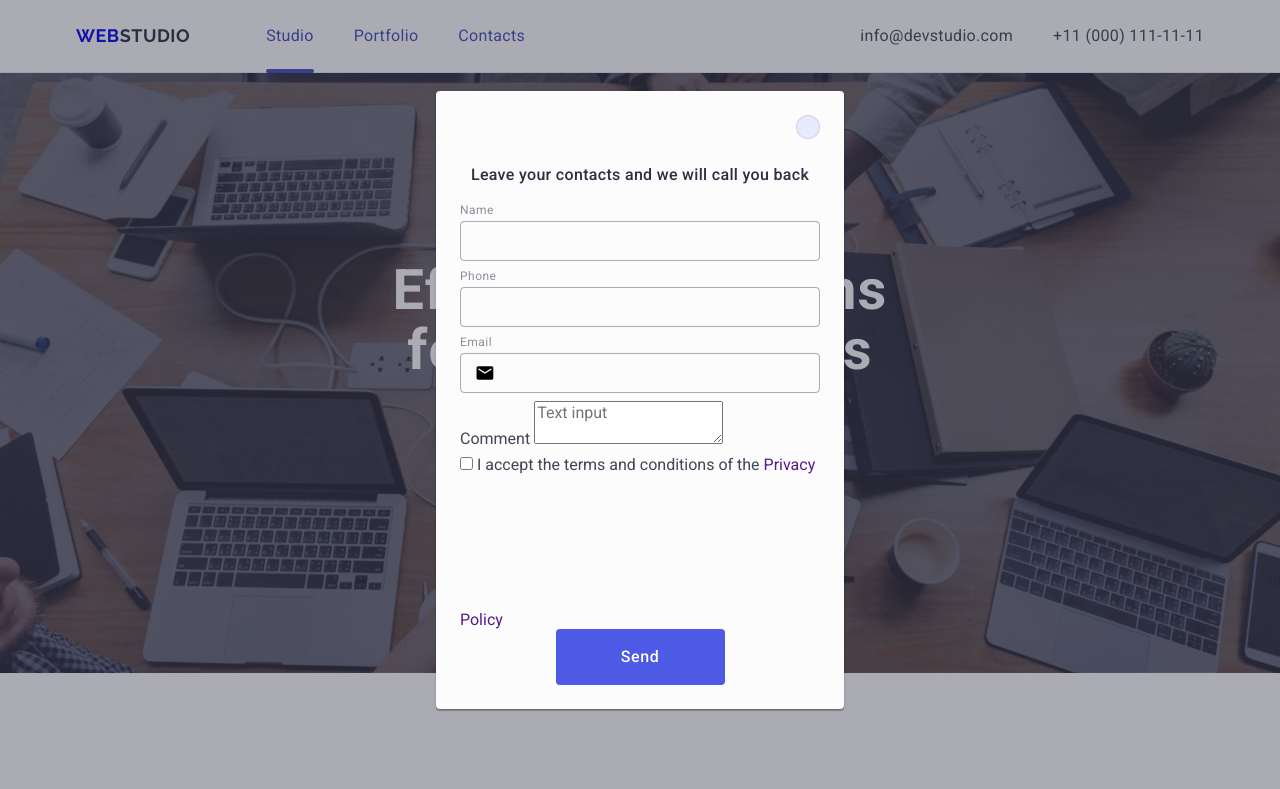
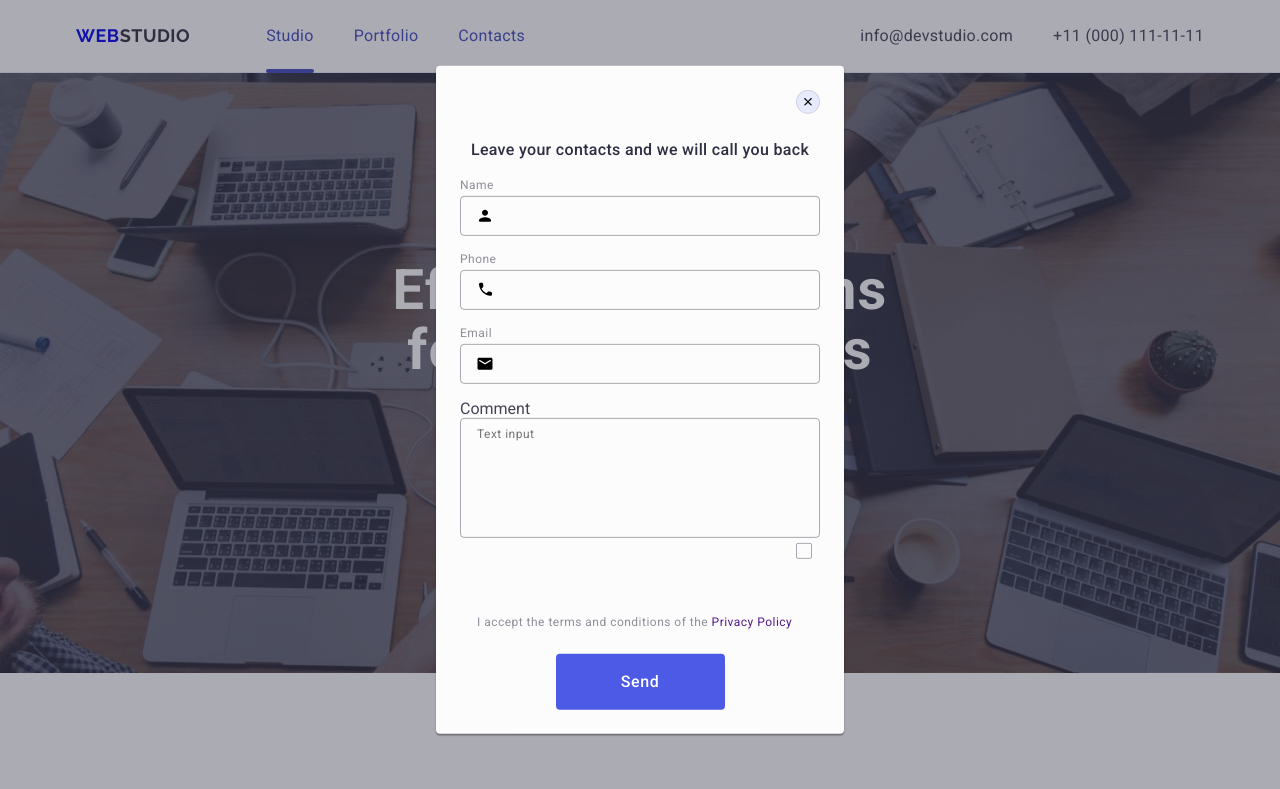
Before and after one commit to Mukuta0Pusmenski/goit-markup-hw-05, a plain HTML site: page index.html in a window 1280 px wide. Shown: the top 789 px of the page. Drawn offline with nearby package versions, Linux system fonts and the light colour scheme.

Commit message:
html css

```diff
--- a/css/styles.css
+++ b/css/styles.css
@@ -679,9 +679,9 @@ ul {
     background-color: #e7e9fc;
     border: 1px solid rgba(0, 0, 0, 0.1);
     cursor: pointer;
+    padding: 0;
+    /* transition: fill 250ms cubic-bezier(0.4, 0, 0.2, 1); */
     transition: background-color 250ms cubic-bezier(0.4, 0, 0.2, 1), border 250ms cubic-bezier(0.4, 0, 0.2, 1);
-    padding: 0;
-    transition: fill 250ms cubic-bezier(0.4, 0, 0.2, 1);
 }
 
 .button-exit-icon:hover {
@@ -737,7 +737,6 @@ ul {
     background-color: transparent;
     padding-left: 38px;
     outline: transparent;
-    transition: border-color 250ms cubic-bezier(0.4, 0, 0.2, 1);
 }
 
 .div-input:focus {
@@ -761,6 +760,54 @@ ul {
 }
 
 .form-div {
-    margin-bottom: 8px;
+    margin-bottom: 16px;
 }
+
+.div-texterea {
+    width: 100%;
+    height: 120px;
+    font-size: 12px;
+    line-height: 1.17;
+    letter-spacing: 0.04em;
+    color: rgba(46, 47, 66, 0.4);
+    border: 1px solid rgba(46, 47, 66, 0.4);
+    border-radius: 4px;
+    background-color: transparent;
+    padding: 8px 16px;
+    outline: transparent;
+    resize: none;
+    transition: border-color 250ms cubic-bezier(0.4, 0, 0.2, 1);
+}
+
+.div-texterea:focus {
+    border-color: #4D5AE5;
+}
+
+.checbox {
+    margin-bottom: 24px;
+}
+
+.checkbox-input {
+    visibility: hidden;
+}
+
+.checkbox-label {
+    font-size: 12px;
+    line-height: 1.17;
+    letter-spacing: 0.04em;
+    color: #8e8f99;
+}
+
+.label-span {
+    width: 16px;
+    height: 16px;
+    margin-top: -16px;
+    border: 1px solid rgba(46, 47, 66, 0.4);
+    border-radius: 2px;
+    transition: background-color 250ms cubic-bezier(0.4, 0, 0.2, 1), border 250ms cubic-bezier(0.4, 0, 0.2, 1), fill 250ms cubic-bezier(0.4, 0, 0.2, 1);
+    display: inline-flex;
+    align-items: center;
+    fill: transparent;
+}
+
 /* -=- */
--- a/index.html
+++ b/index.html
@@ -452,9 +452,9 @@
                     </div>
                 </div>
                 <!-- form-coment -->
-                 <div class="form-coment form-div">
-                    <label for="user-comment">Comment</label>
-                    <textarea class="" id="user-comment" name="user-comment" placeholder="Text input"></textarea>
+                 <div class="form-div">
+                    <label for="div-label">Comment</label>
+                    <textarea class="div-texterea" id="user-comment" name="user-comment" placeholder="Text input"></textarea>
                  </div>
                  <!--/form-coment -->
                  <!-- checbox -->
```
